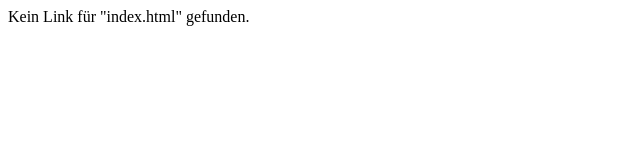
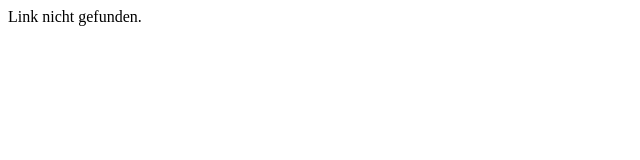
Before and after one commit to BenjaminKunz/url-shortener_empa_501, a plain HTML site: page index.html in a window 1280 px wide. Shown: the whole page, without its empty margins (0-640 px from the left). Drawn offline with Linux system fonts and the light colour scheme.

Commit message:
Update index.html

```diff
--- a/index.html
+++ b/index.html
@@ -1,14 +1,17 @@
 
 <script>
-(async () => {
-  const path = window.location.pathname.split('/').pop();
-  const res = await fetch('links.json');
-  const links = await res.json();
+  const params = new URLSearchParams(window.location.search);
+  const code = params.get('code');
 
-  if (links[path]) {
-    window.location.href = links[path];
-  } else {
-    document.body.innerText = 'Kein Link für "' + path + '" gefunden.';
-  }
-})();
+  fetch('links.json')
+    .then(response => response.json())
+    .then(data => {
+      const target = data[code];
+      if (target) {
+        window.location.href = target;
+      } else {
+        document.body.innerText = "Link nicht gefunden.";
+      }
+    });
 </script>
+``
```
